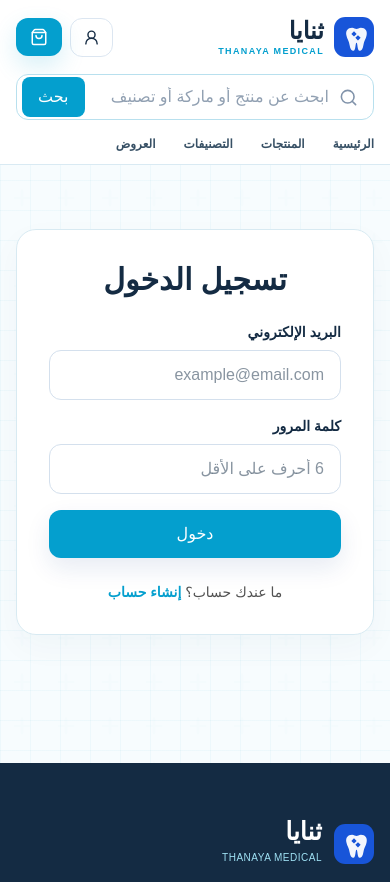
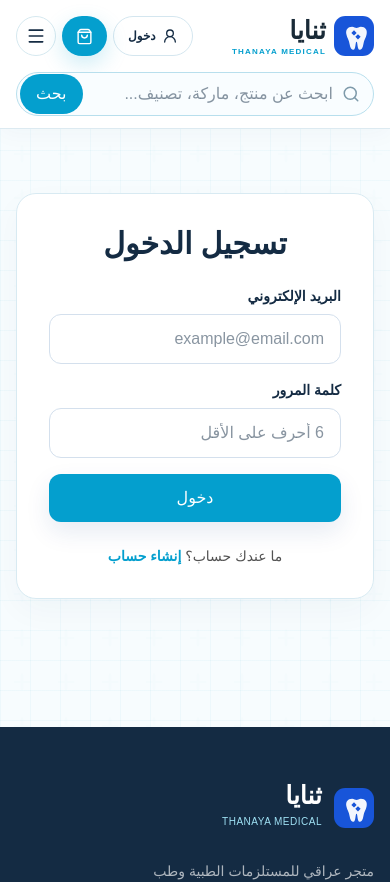
Before and after one commit to joseph2202/thanaya-dental-redesign, a Next.js app in the folder frontend/: page /login in a window 390 px wide. Shown: the top 882 px of the page. Built offline with nearby package versions, Linux system fonts and the light colour scheme; a small style sheet from the web is missing.

Commit message:
design(header): restore compact one-row desktop nav and mobile menu

```diff
--- a/frontend/src/components/layout/Header.tsx
+++ b/frontend/src/components/layout/Header.tsx
@@ -1,74 +1,141 @@
 "use client";
+
 import Link from "next/link";
 import Image from "next/image";
 import { useState } from "react";
-import { useRouter } from "next/navigation";
-import { Search, ShoppingBag, UserRound, LogOut, LayoutDashboard } from "lucide-react";
+import { usePathname, useRouter } from "next/navigation";
+import { Search, ShoppingBag, UserRound, LogOut, LayoutDashboard, Menu, X } from "lucide-react";
 import { useCart } from "@/context/CartContext";
 import { useAuth } from "@/context/AuthContext";
+
+const navigation = [
+  { href: "/", label: "الرئيسية" },
+  { href: "/products", label: "المنتجات" },
+  { href: "/categories", label: "التصنيفات" },
+  { href: "/offers", label: "العروض" },
+];
 
 export default function Header() {
   const { totalItems } = useCart();
   const { user, logout } = useAuth();
   const [searchQuery, setSearchQuery] = useState("");
+  const [menuOpen, setMenuOpen] = useState(false);
   const router = useRouter();
+  const pathname = usePathname();
 
-  const handleSearch = (e: React.FormEvent) => {
+  const handleSearch = (e: React.FormEvent<HTMLFormElement>) => {
     e.preventDefault();
     const query = searchQuery.trim();
-    if (query) router.push('/search?q=' + encodeURIComponent(query));
+    if (query) {
+      setMenuOpen(false);
+      router.push("/search?q=" + encodeURIComponent(query));
+    }
   };
 
   const search = (mobile = false) => (
-    <form onSubmit={handleSearch} role="search" className={mobile ? "flex md:hidden pb-4" : "hidden md:flex flex-1 max-w-[470px]"}>
-      <div className="relative flex w-full items-center">
-        <Search size={19} className="absolute right-4 text-[#8193aa]" aria-hidden="true" />
+    <form
+      onSubmit={handleSearch}
+      role="search"
+      className={mobile ? "w-full xl:hidden" : "hidden min-w-0 flex-1 xl:block"}
+    >
+      <div className="relative">
+        <Search size={18} className="pointer-events-none absolute right-3.5 top-1/2 -translate-y-1/2 text-[#7e9aaa]" aria-hidden="true" />
         <input
           type="search"
           value={searchQuery}
           onChange={(e) => setSearchQuery(e.target.value)}
-          placeholder="ابحث عن منتج أو ماركة أو تصنيف..."
-          aria-label="البحث في المنتجات"
-          className="site-input w-full pr-11 pl-20 text-sm text-ink placeholder:text-[#91a0b2]"
+          placeholder="ابحث عن منتج، ماركة، تصنيف..."
+          aria-label="ابحث في ثنايا"
+          className="h-[44px] w-full min-w-0 rounded-full border border-[#b8dfed] bg-[#f9fdff] pr-10 pl-[78px] text-xs text-ink outline-none transition focus:border-brand focus:ring-2 focus:ring-brand/15 sm:text-sm"
         />
-        <button type="submit" className="absolute left-1.5 bg-brand text-white text-xs font-bold px-4 py-2 rounded-lg hover:bg-brand-dark transition">بحث</button>
+        <button type="submit" className="absolute left-1 top-1/2 -translate-y-1/2 rounded-full bg-brand px-4 py-2 text-xs font-bold text-white transition hover:bg-brand-dark">
+          بحث
+        </button>
       </div>
     </form>
   );
 
   return (
-    <header className="sticky top-0 z-50 bg-white/95 backdrop-blur-xl border-b border-[#d9eaf3]">
+    <header className="sticky top-0 z-50 border-b border-[#dceaf1] bg-white/95 shadow-[0_4px_22px_rgba(5,64,102,.035)] backdrop-blur-xl">
       <div className="site-container">
-        <div className="min-h-[74px] flex items-center justify-between gap-3 lg:gap-5">
-          <Link href="/" aria-label="ثنايا، الرئيسية" className="flex items-center gap-2.5 shrink-0">
-            <Image src="/brand-mark.svg" alt="" width={42} height={42} priority className="w-10 h-10 object-contain" />
-            <span className="leading-tight"><strong className="block text-[24px] font-extrabold">ثنايا</strong><small className="block text-[9px] tracking-[.15em] text-brand font-bold" dir="ltr">THANAYA MEDICAL</small></span>
+        <div className="flex min-h-[72px] items-center gap-4 py-2 xl:gap-6">
+          <Link href="/" aria-label="ثنايا — الصفحة الرئيسية" className="flex shrink-0 items-center gap-2">
+            <Image src="/brand-mark.svg" width={42} height={42} priority alt="" className="h-10 w-10 object-contain" />
+            <span className="leading-tight">
+              <strong className="block text-[25px] font-black text-[#192a37]">ثنايا</strong>
+              <small className="block text-[8px] font-black tracking-[.15em] text-brand" dir="ltr">THANAYA MEDICAL</small>
+            </span>
           </Link>
-          {search()}
-          <div className="flex items-center gap-2 sm:gap-3 shrink-0">
+
+          {search(false)}
+
+          <nav aria-label="التنقل الرئيسي" className="hidden shrink-0 items-center gap-4 xl:flex 2xl:gap-5">
+            {navigation.map((item) => {
+              const active = item.href === "/" ? pathname === "/" : pathname.startsWith(item.href);
+              return (
+                <Link key={item.href} href={item.href} aria-current={active ? "page" : undefined}
+                  className={`whitespace-nowrap text-[13px] font-bold transition hover:text-brand ${active ? "text-brand" : "text-[#34495c]"}`}>
+                  {item.label}
+                </Link>
+              );
+            })}
+          </nav>
+
+          <div className="mr-auto flex shrink-0 items-center gap-1.5 sm:gap-2.5">
             {user ? (
               <>
-                {user.role === 'admin' && <Link href="/admin" className="hidden lg:inline-flex gap-1.5 items-center text-xs font-bold hover:text-brand"><LayoutDashboard size={17} /> الإدارة</Link>}
-                <Link href="/account" className="inline-flex items-center gap-1.5 rounded-xl border border-[#dce6f1] px-3 py-2.5 text-xs font-bold hover:bg-paper2" aria-label="حسابي"><UserRound size={17} /><span className="hidden sm:inline">حسابي</span></Link>
-                <button onClick={logout} className="hidden sm:inline-flex items-center gap-1 text-xs text-[#64758a] hover:text-brand" aria-label="تسجيل الخروج"><LogOut size={16} /> خروج</button>
+                {user.role === "admin" && (
+                  <Link href="/admin" className="hidden items-center gap-1 text-xs font-bold text-[#37546d] hover:text-brand 2xl:inline-flex" aria-label="لوحة الإدارة">
+                    <LayoutDashboard size={16} /> الإدارة
+                  </Link>
+                )}
+                <Link href="/account" aria-label="حسابي" className="inline-flex h-10 items-center gap-1.5 rounded-full border border-[#d5e8ef] px-3 text-xs font-bold text-ink transition hover:bg-[#eaf7fc]">
+                  <UserRound size={17} /> <span className="hidden sm:inline">حسابي</span>
+                </Link>
+                <button type="button" onClick={logout} className="hidden items-center gap-1 text-xs font-semibold text-[#5b7385] hover:text-brand lg:inline-flex">
+                  <LogOut size={15} /> خروج
+                </button>
               </>
-            ) : <Link href="/login" className="inline-flex items-center gap-1.5 rounded-xl border border-[#dce6f1] px-3 py-2.5 text-xs font-bold hover:bg-paper2"><UserRound size={17} /><span className="hidden sm:inline">دخول</span></Link>}
-            <Link href="/cart" className="relative site-btn site-btn-primary !min-h-0 !px-3.5 !py-2.5 !text-xs" aria-label={`السلة، ${totalItems} منتجات`}>
-              <ShoppingBag size={18} aria-hidden="true" /><span className="hidden sm:inline">السلة</span>
-              {totalItems > 0 && <span className="absolute -top-2 -left-2 w-5 h-5 rounded-full bg-ink text-white text-[10px] grid place-items-center">{totalItems}</span>}
+            ) : (
+              <Link href="/login" className="inline-flex h-10 items-center gap-1.5 rounded-full border border-[#d4e6ef] px-3.5 text-xs font-bold text-ink transition hover:bg-[#ecf8fc]">
+                <UserRound size={16} /> دخول
+              </Link>
+            )}
+
+            <Link href="/cart" className="relative inline-flex h-10 items-center gap-1.5 rounded-full bg-brand px-3.5 text-xs font-bold text-white shadow-[0_8px_22px_rgba(4,159,206,.2)] transition hover:bg-brand-dark" aria-label={`السلة، ${totalItems} منتجات`}>
+              <ShoppingBag size={17} /> <span className="hidden sm:inline">السلة</span>
+              {totalItems > 0 && <span className="absolute -left-2 -top-2 grid h-5 min-w-5 place-items-center rounded-full bg-[#18364d] px-1 text-[10px] text-white">{totalItems}</span>}
             </Link>
+            <button
+              type="button"
+              className="grid h-10 w-10 place-items-center rounded-full border border-[#d5e8ef] text-ink xl:hidden"
+              aria-expanded={menuOpen}
+              aria-controls="mobile-navigation"
+              aria-label={menuOpen ? "إغلاق القائمة" : "فتح القائمة"}
+              onClick={() => setMenuOpen((open) => !open)}
+            >
+              {menuOpen ? <X size={20} /> : <Menu size={20} />}
+            </button>
           </div>
         </div>
-        {search(true)}
-        <nav aria-label="التنقل الرئيسي" className="flex items-center gap-7 overflow-x-auto whitespace-nowrap text-xs sm:text-sm font-bold text-[#375065] pb-3 sm:pb-4">
-          <Link href="/" className="hover:text-brand">الرئيسية</Link>
-          <Link href="/products" className="hover:text-brand">المنتجات</Link>
-          <Link href="/categories" className="hover:text-brand">التصنيفات</Link>
-          <Link href="/offers" className="hover:text-brand">العروض</Link>
-          {user?.role === 'admin' && <Link href="/admin" className="lg:hidden hover:text-brand">الإدارة</Link>}
-          {user && <button onClick={logout} className="sm:hidden hover:text-brand">خروج</button>}
+
+        <div className="pb-3 xl:hidden">{search(true)}</div>
+      </div>
+
+      {menuOpen && (
+        <nav id="mobile-navigation" aria-label="قائمة التنقل" className="border-t border-[#e5eff4] bg-white px-5 py-3 xl:hidden">
+          <div className="mx-auto grid max-w-[1220px] grid-cols-2 gap-2 sm:grid-cols-4">
+            {navigation.map((item) => (
+              <Link key={item.href} href={item.href} onClick={() => setMenuOpen(false)}
+                className={`rounded-xl px-4 py-3 text-center text-sm font-bold ${pathname === item.href ? "bg-[#e7f7fc] text-brand" : "bg-[#f6fbfe] text-[#24445a]"}`}>
+                {item.label}
+              </Link>
+            ))}
+            {user?.role === "admin" && <Link href="/admin" onClick={() => setMenuOpen(false)} className="rounded-xl bg-[#f6fbfe] px-4 py-3 text-center text-sm font-bold">الإدارة</Link>}
+            {user && <button type="button" onClick={() => { logout(); setMenuOpen(false); }} className="rounded-xl bg-[#f6fbfe] px-4 py-3 text-sm font-bold">خروج</button>}
+          </div>
         </nav>
-      </div>
+      )}
     </header>
   );
 }
```
